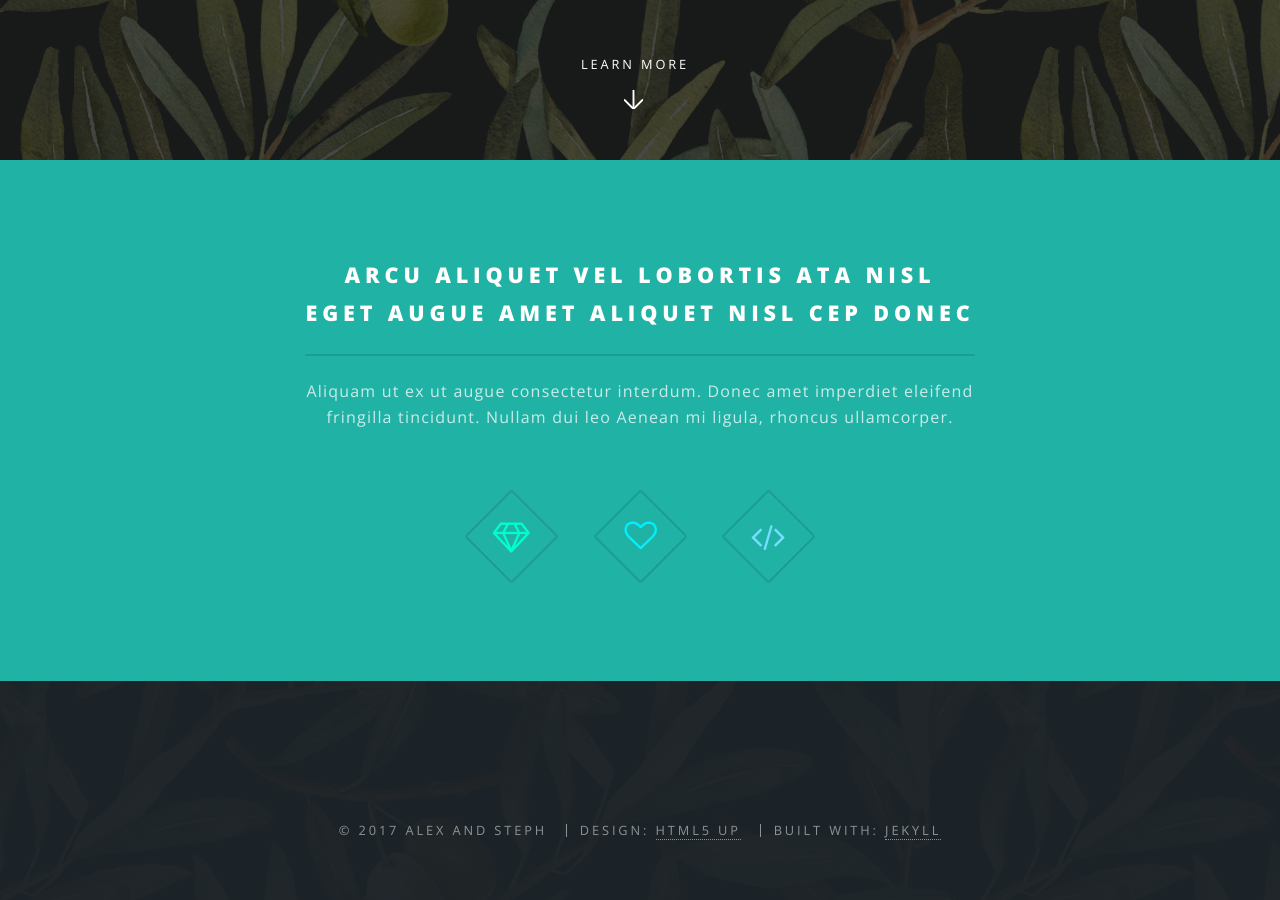
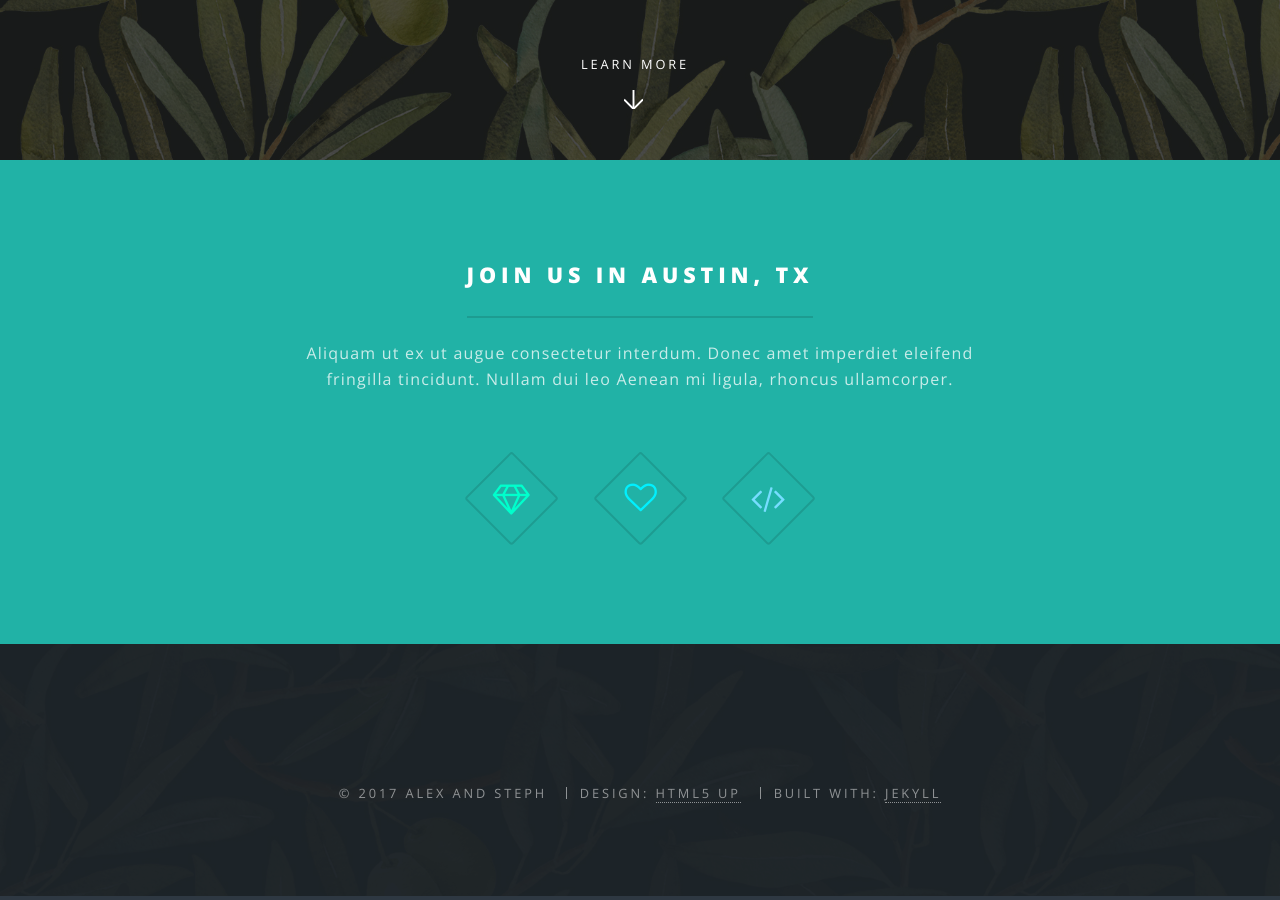
Before and after one commit to pkill/alexandsteph.com, a Jekyll site: the page built from index.html, in a window 1280 px wide and 900 px high, scrolled down 740 px. Built offline with Jekyll 4.4.1, drawn with Linux system fonts in a browser that asks for light colours.

Commit message:
Austin, TX

```diff
--- a/index.html
+++ b/index.html
@@ -14,8 +14,7 @@ layout: landing
 					<section id="one" class="wrapper style1 special">
 						<div class="inner">
 							<header class="major">
-								<h2>Arcu aliquet vel lobortis ata nisl<br />
-								eget augue amet aliquet nisl cep donec</h2>
+								<h2>Join Us In Austin, TX</h2>
 								<p>Aliquam ut ex ut augue consectetur interdum. Donec amet imperdiet eleifend<br />
 								fringilla tincidunt. Nullam dui leo Aenean mi ligula, rhoncus ullamcorper.</p>
 							</header>
```
